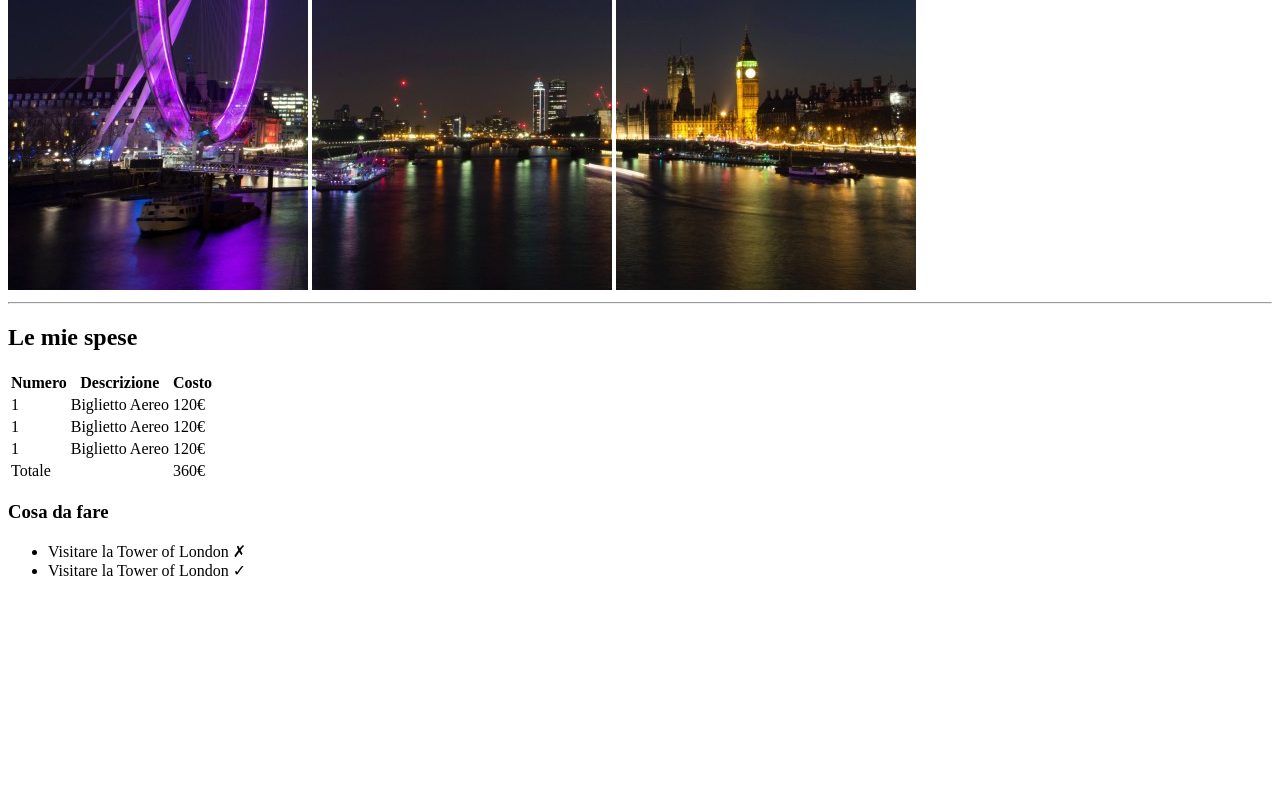
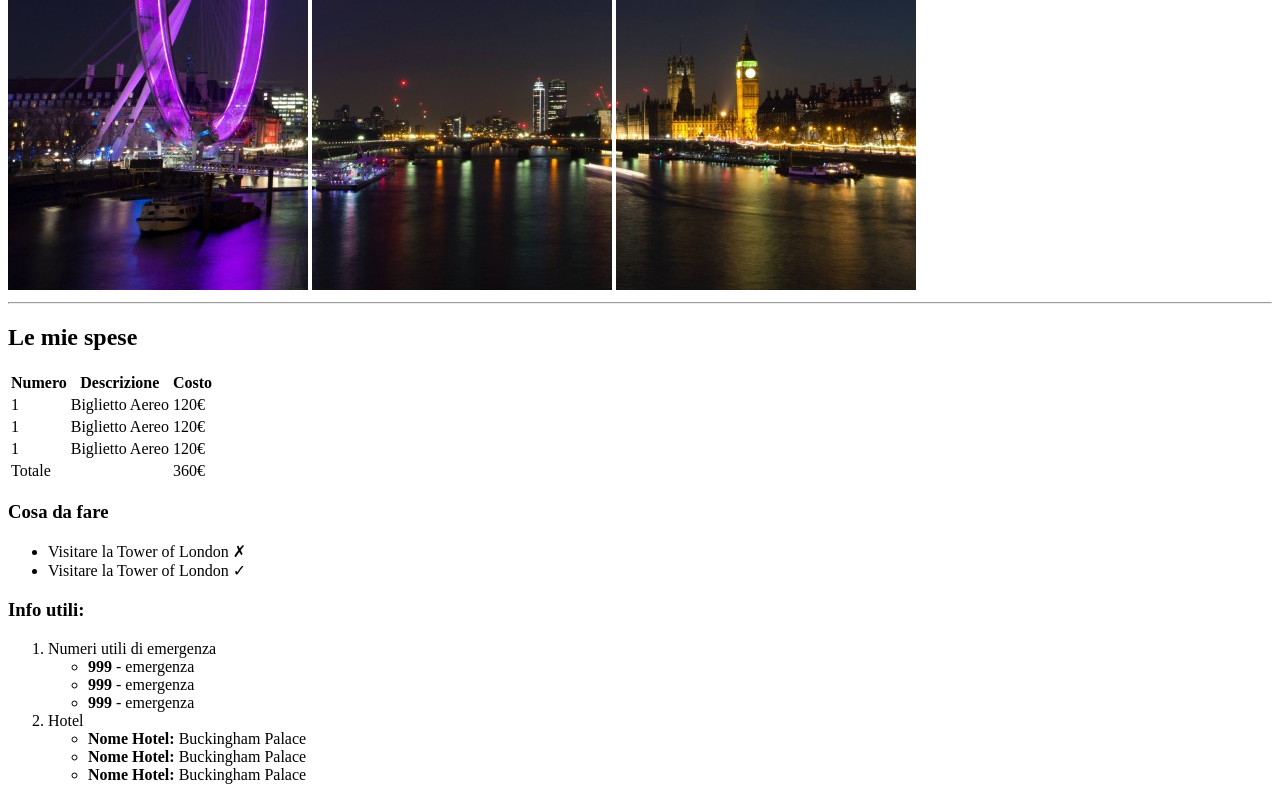
Before and after one commit to smboolean63/html-london-trip, a plain HTML site: page index.html in a window 1280 px wide. Shown: the part 390-1190 px from the top of the page. Before the commit the page ends 986 px from the top, so only its background shows below. Drawn offline with Linux system fonts and the light colour scheme.

Commit message:
Aggiunta sezione info utili

```diff
--- a/index.html
+++ b/index.html
@@ -69,6 +69,27 @@
                     <li>Visitare la Tower of London &check;</li>
                 </ul>
             </section>
+            <section>
+                <h3>Info utili:</h3>
+                <ol>
+                    <li>
+                        Numeri utili di emergenza
+                        <ul>
+                            <li><strong>999</strong> - emergenza</li>
+                            <li><strong>999</strong> - emergenza</li>
+                            <li><strong>999</strong> - emergenza</li>
+                        </ul>
+                    </li>
+                    <li>
+                        Hotel
+                        <ul>
+                            <li><strong>Nome Hotel:</strong> Buckingham Palace</li>
+                            <li><strong>Nome Hotel:</strong> Buckingham Palace</li>
+                            <li><strong>Nome Hotel:</strong> Buckingham Palace</li>
+                        </ul>
+                    </li>
+                </ol>
+            </section>
         </main>
         <!-- /corpo della pagina -->
         <!-- pie di pagina -->
```
